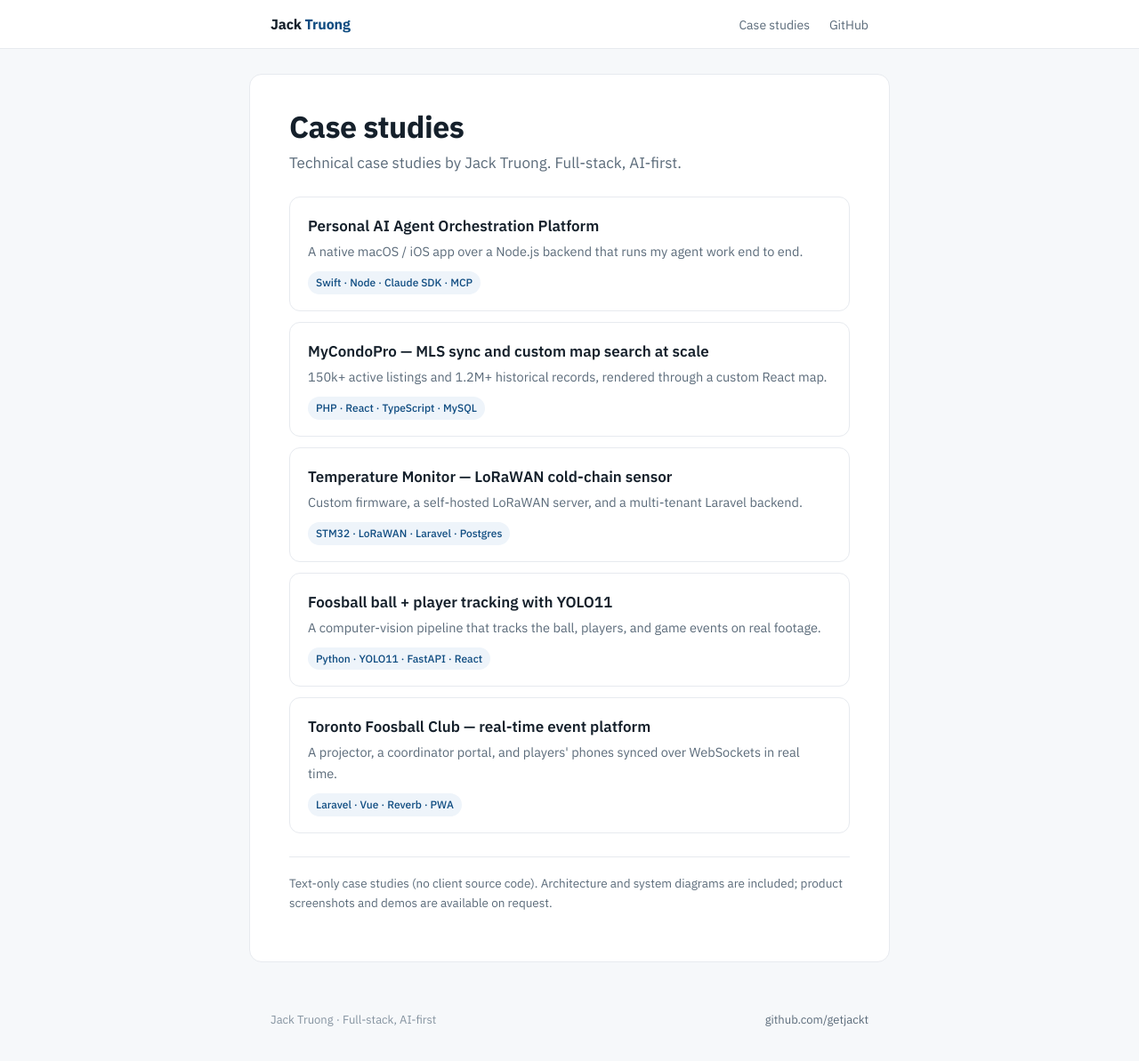
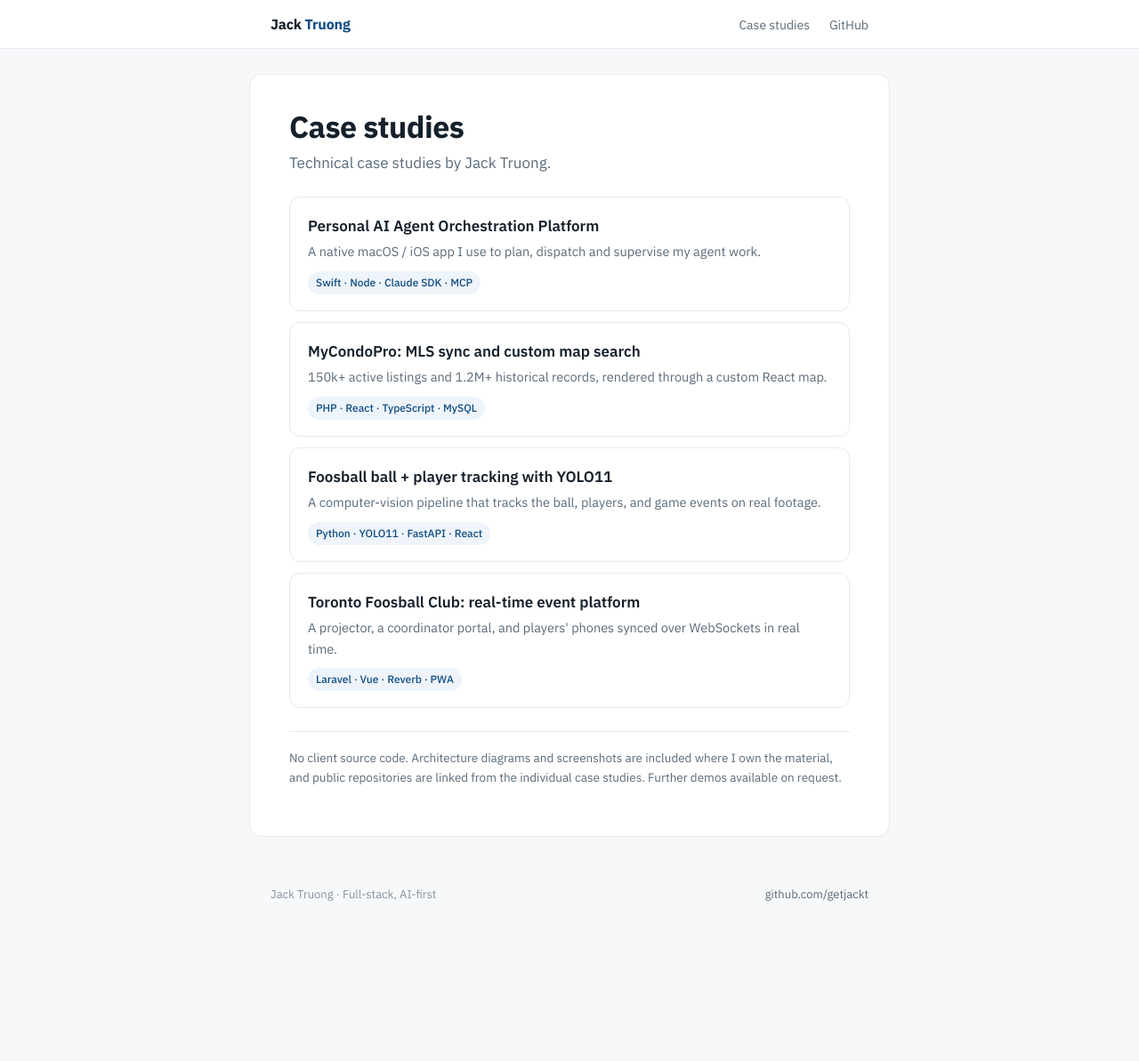
Before and after one commit to getjackt/case-studies, a Jekyll site: the page built from index.md, in a window 1280 px wide and 1217 px high. Shown: the top 1193 px of the window at 89% size. Built offline with Jekyll 4.4.1, drawn with Linux system fonts in a browser that asks for light colours.

Commit message:
Case studies: content and copy pass
- Rewrite the Role line on each study to state the contribution directly.
- Cut repository metrics and "at scale" from the copy.
- Replace em-dashes in the index.
- Link the tfc-event-manager repository instead of the gated app URL.
- Rename the orchestration screenshot and drop the old project name.
- Move the temperature monitor study to _unpublished/.

```diff
--- a/index.md
+++ b/index.md
@@ -2,23 +2,18 @@
 title: Case Studies
 ---
 <h1 class="title">Case studies</h1>
-<p class="lede">Technical case studies by Jack Truong. Full-stack, AI-first.</p>
+<p class="lede">Technical case studies by Jack Truong.</p>
 
 <div class="cards">
   <a class="card" href="agent-orchestration.html">
     <div class="ct">Personal AI Agent Orchestration Platform</div>
-    <div class="cd">A native macOS / iOS app over a Node.js backend that runs my agent work end to end.</div>
+    <div class="cd">A native macOS / iOS app I use to plan, dispatch and supervise my agent work.</div>
     <div class="cg">Swift &middot; Node &middot; Claude SDK &middot; MCP</div>
   </a>
   <a class="card" href="mycondopro.html">
-    <div class="ct">MyCondoPro &mdash; MLS sync and custom map search at scale</div>
+    <div class="ct">MyCondoPro: MLS sync and custom map search</div>
     <div class="cd">150k+ active listings and 1.2M+ historical records, rendered through a custom React map.</div>
     <div class="cg">PHP &middot; React &middot; TypeScript &middot; MySQL</div>
-  </a>
-  <a class="card" href="temperature-monitor.html">
-    <div class="ct">Temperature Monitor &mdash; LoRaWAN cold-chain sensor</div>
-    <div class="cd">Custom firmware, a self-hosted LoRaWAN server, and a multi-tenant Laravel backend.</div>
-    <div class="cg">STM32 &middot; LoRaWAN &middot; Laravel &middot; Postgres</div>
   </a>
   <a class="card" href="foostracker.html">
     <div class="ct">Foosball ball + player tracking with YOLO11</div>
@@ -26,10 +21,10 @@ title: Case Studies
     <div class="cg">Python &middot; YOLO11 &middot; FastAPI &middot; React</div>
   </a>
   <a class="card" href="tfc.html">
-    <div class="ct">Toronto Foosball Club &mdash; real-time event platform</div>
+    <div class="ct">Toronto Foosball Club: real-time event platform</div>
     <div class="cd">A projector, a coordinator portal, and players' phones synced over WebSockets in real time.</div>
     <div class="cg">Laravel &middot; Vue &middot; Reverb &middot; PWA</div>
   </a>
 </div>
 
-<p class="notes">Text-only case studies (no client source code). Architecture and system diagrams are included; product screenshots and demos are available on request.</p>
+<p class="notes">No client source code. Architecture diagrams and screenshots are included where I own the material, and public repositories are linked from the individual case studies. Further demos available on request.</p>
```
Also changed, not shown: agent-orchestration.md (+5 -5 lines), foostracker.md (+2 -2 lines), mycondopro.md (+8 -8 lines), tfc.md (+4 -3 lines), README.md, _unpublished/temperature-monitor.md (renamed from temperature-monitor.md), 2 other files.
